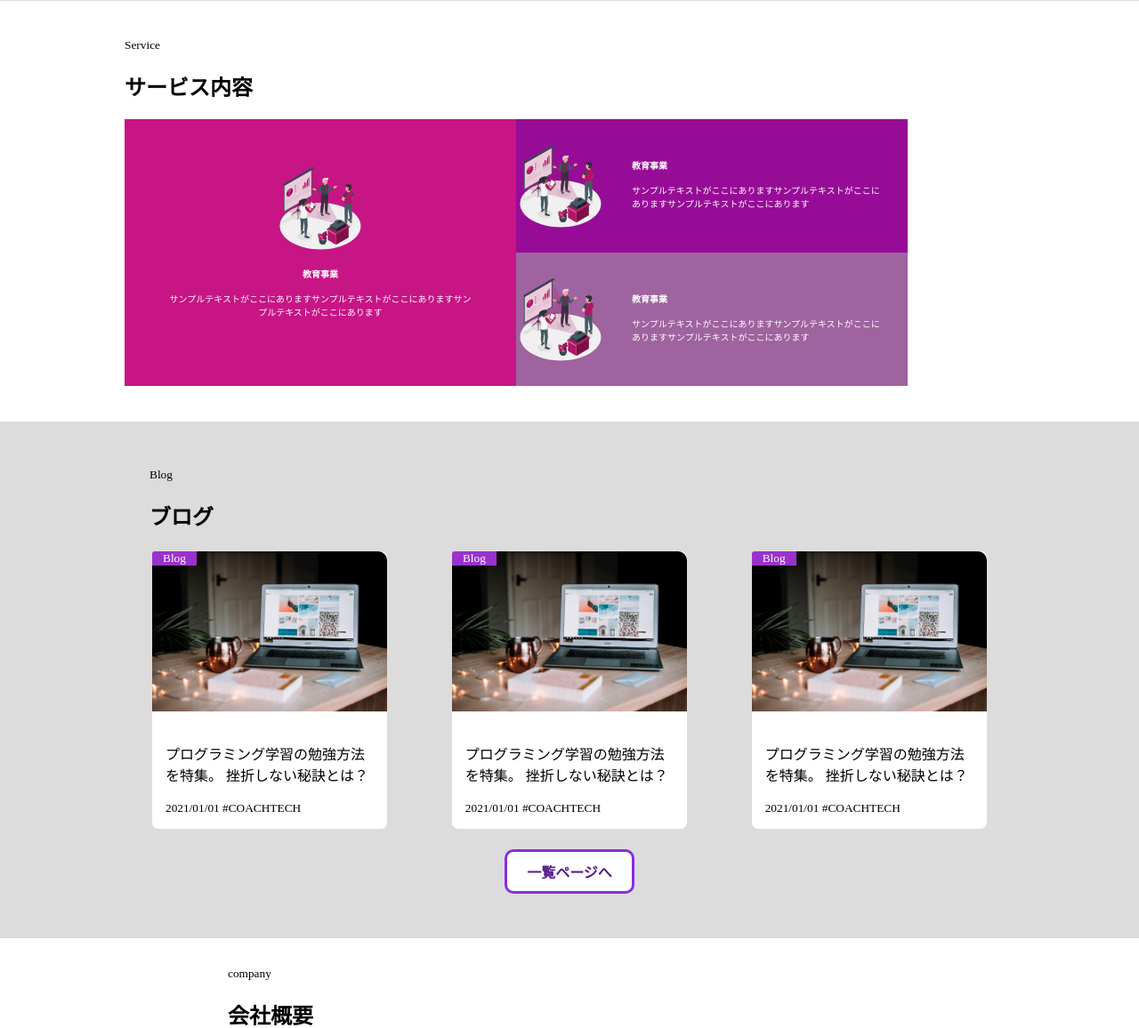
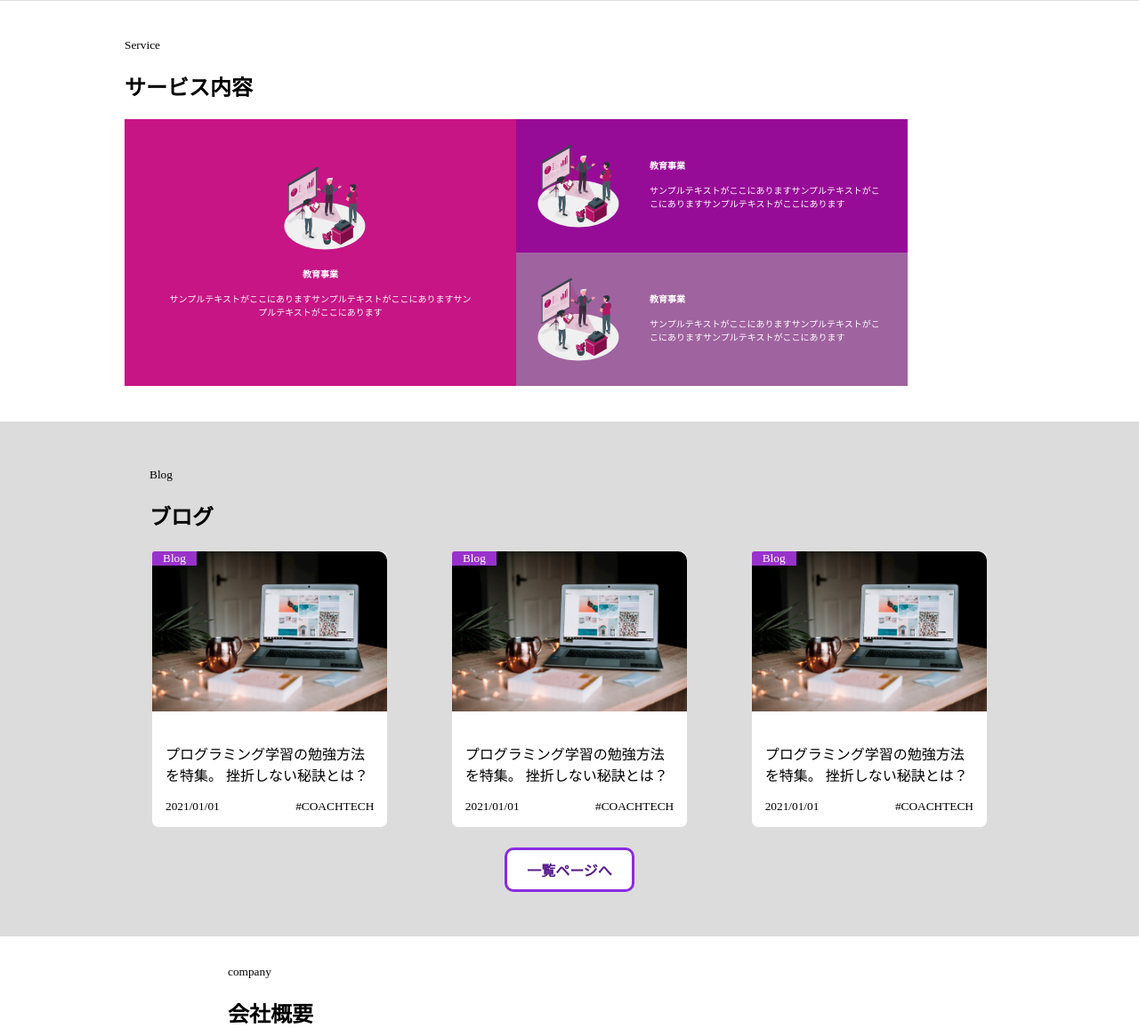
Before and after one commit to ka-yuya-ponta/longpage, a PHP site: page / in a window 1280 px wide. Shown: the part 1694-2850 px from the top of the page at 89% size. Run offline with PHP 8.4, Linux system fonts and the light colour scheme.

Commit message:
eight commit

```diff
--- a/index.html
+++ b/index.html
@@ -125,9 +125,12 @@
             <p>プログラミング学習の勉強方法を特集。
               挫折しない秘訣とは？
             </p>
+            <div class="small-text">
               <small>
-              2021/01/01                #COACHTECH
+                2021/01/01
               </small>
+              <small>#COACHTECH</small>
+            </div>
           </div>
         </div>
         <div class="card">
@@ -139,9 +142,12 @@
             <p>プログラミング学習の勉強方法を特集。
               挫折しない秘訣とは？
             </p>
+            <div class="small-text">
               <small>
-              2021/01/01                #COACHTECH
+                2021/01/01
               </small>
+              <small>#COACHTECH</small>
+            </div>
           </div>
         </div>
         <div class="card">
@@ -152,9 +158,12 @@
             <p>プログラミング学習の勉強方法を特集。
               挫折しない秘訣とは？
             </p>
+            <div class="small-text">
               <small>
-              2021/01/01                #COACHTECH
+                2021/01/01
               </small>
+              <small>#COACHTECH</small>
+            </div>
           </div>
         </div>
         </div>
--- a/style.css
+++ b/style.css
@@ -138,13 +138,16 @@ padding: 5px 15px;}
  text-align: center;}
 
 .content1 img {
-  width: 100px;}
+  width: 100px;
+padding-left: 10px;}
 
 .content2 img {
-  width: 100px;}
+  width: 100px;
+padding-left: 20px;}
 
 .content3 img {
-  width: 100px;}
+  width: 100px;
+ padding-left: 20px;}
 
 .content2 {grid-column: 2/3;
            grid-row: 1/2;
@@ -202,6 +205,8 @@ padding: 5px 15px;}
    margin-top: 0;
    padding: 15px;
    color: black;}
+  .small-text {display: flex;
+  justify-content: space-between;}
 
  .auto h4 {
    width: 120px;
```
Lines whose indentation alone changed are shown as unchanged.
